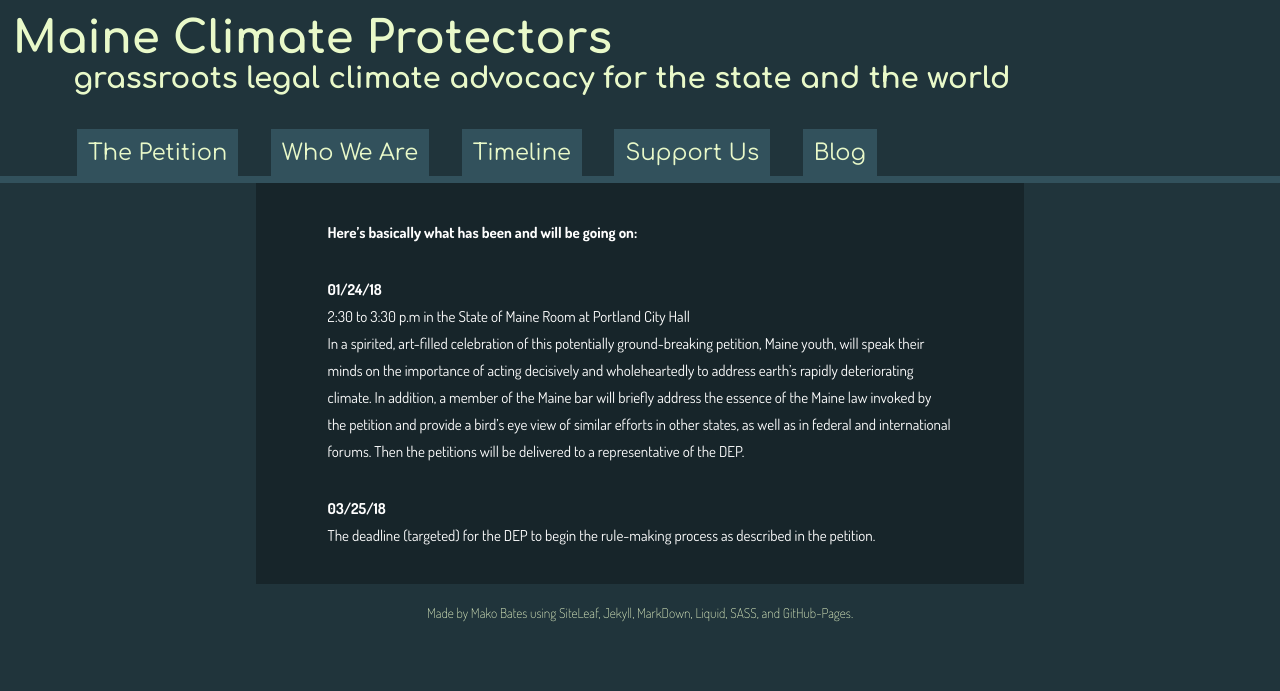
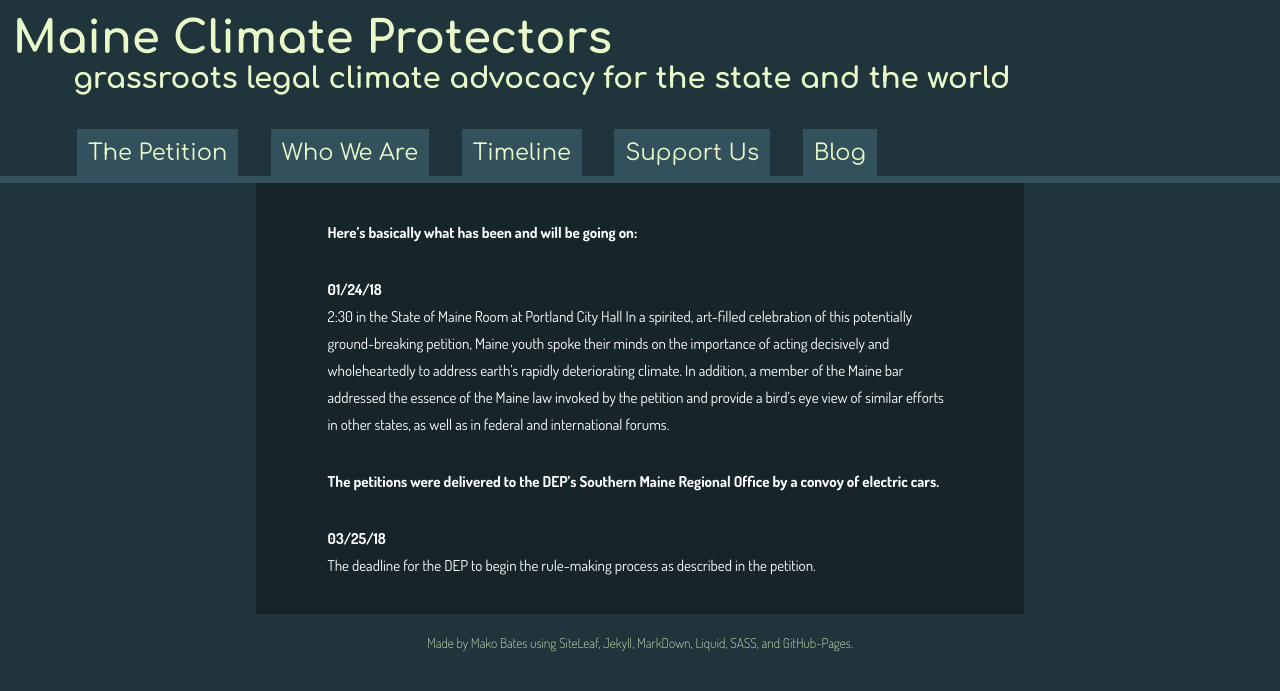
Before and after one commit to ShapeOfMatter/maine-climate-protectors, a Jekyll site: the page built from timeline.markdown, in a window 1280 px wide. Shown: the top 691 px of the page. Built offline with Jekyll 4.4.1, drawn with Linux system fonts in a browser that asks for light colours.

Commit message:
Updated Timeline

```diff
--- a/timeline.markdown
+++ b/timeline.markdown
@@ -3,17 +3,17 @@ title: Timeline
 date: 2017-12-13 14:50:00 -05:00
 events:
 - date: 2018-01-24 00:00:00 -05:00
-  text: "2:30 to 3:30 p.m in the State of Maine Room at Portland City Hall  \nIn a
-    spirited, art-filled celebration of this potentially ground-breaking petition,
-    Maine youth, will speak their minds on the importance of acting decisively and
-    wholeheartedly to address earth’s rapidly deteriorating climate. In addition,
-    a member of the Maine bar will briefly address the essence of the Maine law invoked
-    by the petition and provide a bird’s eye view of similar efforts in other states,
-    as well as in federal and international forums. Then the petitions will be delivered
-    to a representative of the DEP."
+  text: "2:30 in the State of Maine Room at Portland City Hall \nIn a spirited, art-filled
+    celebration of this potentially ground-breaking petition, Maine youth spoke their
+    minds on the importance of acting decisively and wholeheartedly to address earth’s
+    rapidly deteriorating climate. In addition, a member of the Maine bar addressed
+    the essence of the Maine law invoked by the petition and provide a bird’s eye
+    view of similar efforts in other states, as well as in federal and international
+    forums.\n\nThe petitions were delivered to the DEP's Southern Maine Regional Office
+    by a convoy of electric cars."
 - date: 2018-03-25 00:00:00 -04:00
-  text: The deadline (targeted) for the DEP to begin the rule-making process as described
-    in the petition.
+  text: The deadline for the DEP to begin the rule-making process as described in
+    the petition.
 ---
 
 {% comment %}
```
